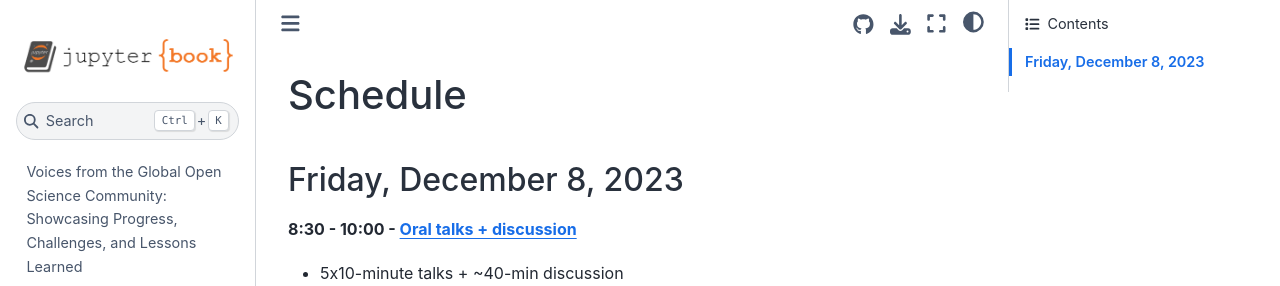
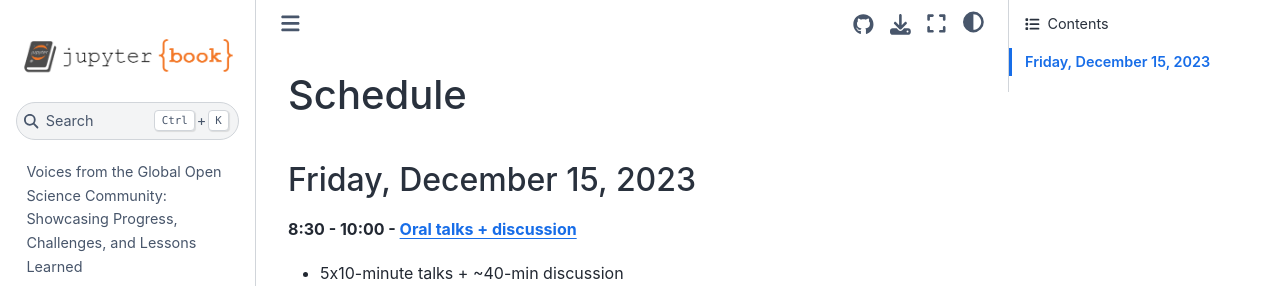
Before and after one commit to lauracion/jupyterbook-2023, a Jupyter Book: the page built from schedule.md, in a window 1280 px wide. Shown: the top 286 px of the page. Built offline with Jupyter Book 1.0.4 settings and Sphinx 7.4.7 and the Sphinx Book theme 1.1.4, drawn with Linux system fonts in a browser that asks for light colours; pages that are not in the unit, such as notebooks, are missing from menus.

Commit message:
Update schedule.md

```diff
--- a/schedule.md
+++ b/schedule.md
@@ -9,7 +9,7 @@ kernelspec:
     name: python3
 ---
 # Schedule
-## Friday, December 8, 2023
+## Friday, December 15, 2023
 
 **8:30 - 10:00 - [Oral talks + discussion](./speaker_content/01-morning-oral-session/00-overview.md)**
 * 5x10-minute talks + ~40-min discussion
```
